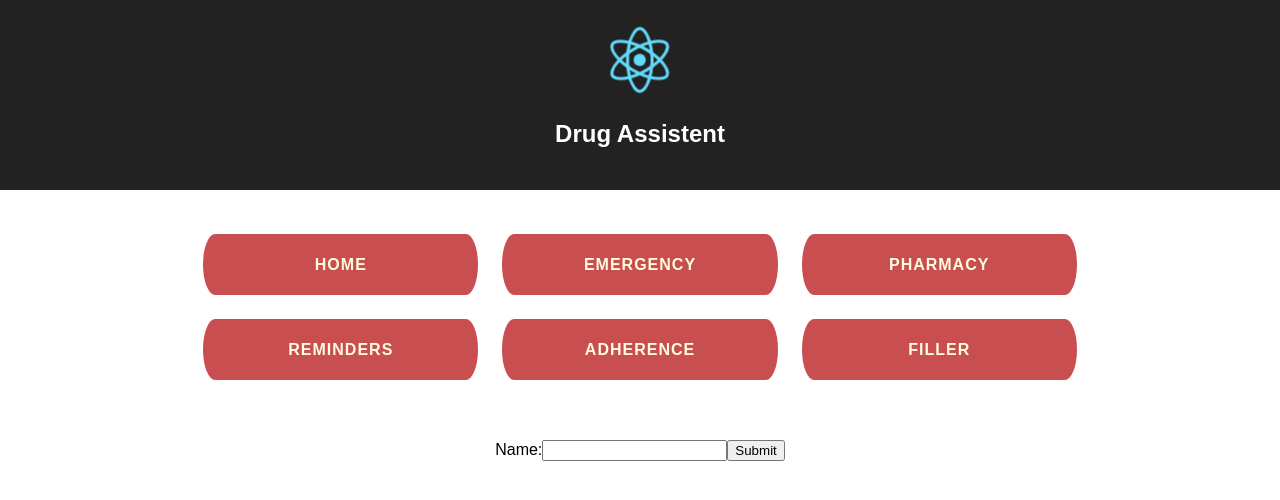
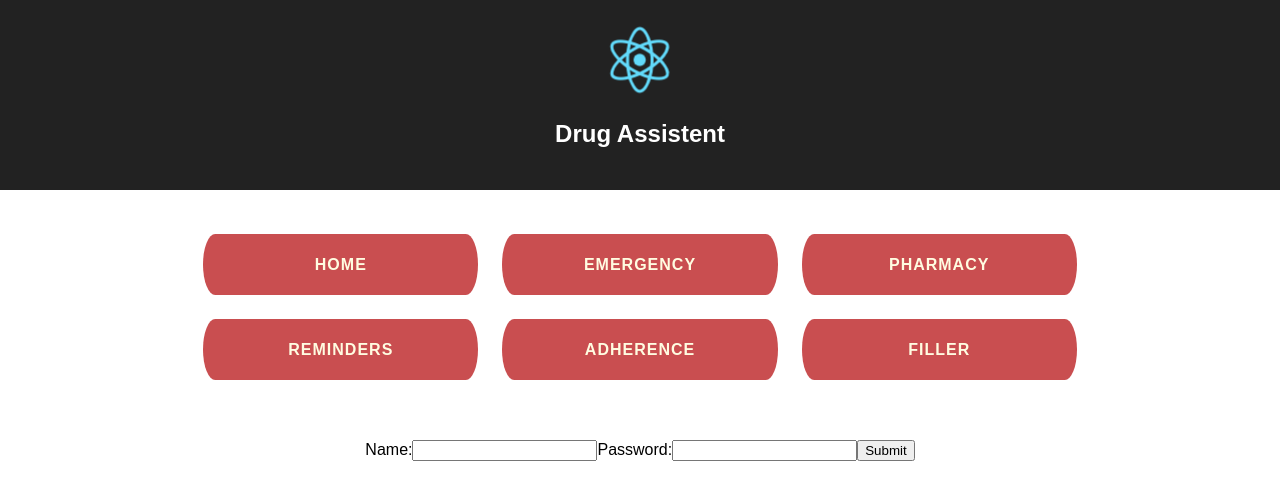
Before and after one commit to adityaseth09/axa-drug-assistant, a React (Create React App) app in the folder patient-app/: page /login in a window 1280 px wide. Shown: the top 500 px of the page. Built offline with nearby package versions, Linux system fonts and the light colour scheme.

Commit message:
add password to login page

```diff
--- a/patient-app/package.json
+++ b/patient-app/package.json
@@ -20,7 +20,7 @@
     "eslint-config-standard": "^12.0.0",
     "eslint-config-standard-react": "^7.0.2",
     "eslint-plugin-import": "^2.14.0",
-    "eslint-plugin-node": "^7.0.1",
+    "eslint-plugin-node": "7.0.1",
     "eslint-plugin-promise": "^4.0.1",
     "eslint-plugin-react": "^7.11.1",
     "eslint-plugin-standard": "^4.0.0",
--- a/patient-app/src/Login.js
+++ b/patient-app/src/Login.js
@@ -5,14 +5,19 @@ import api_get from './API.js'
 class LoginForm extends React.Component {
     constructor(props) {
         super(props);
-        this.state = {name: ''}
+        this.state = {name: '', password: ''}
 
         this.handleChange = this.handleChange.bind(this)
+        this.handlePwChange = this.handlePwChange.bind(this)
         this.handleSubmit = this.handleSubmit.bind(this)
     }
 
     handleChange(event) {
-        this.setState({name: event.target.value})
+        this.setState({name: event.target.value, password: this.state.password})
+    }
+
+    handlePwChange(event) {
+        this.setState({name: this.state.name, password: event.target.value})
     }
 
     handleSubmit(event) {
@@ -29,6 +34,10 @@ class LoginForm extends React.Component {
                 Name:
                 <input type="text" value={this.state.name} onChange={this.handleChange} />
               </label>
+              <label>
+                Password:
+                <input type="password" value={this.state.password} onChange={this.handlePwChange} />
+              </label>
               <input type="submit" value="Submit" />
             </form>
         )
```
Also changed, not shown: 1 other file (tests, documents, lock files or other folders).
